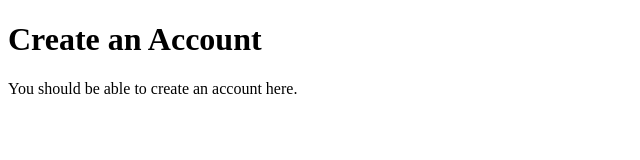
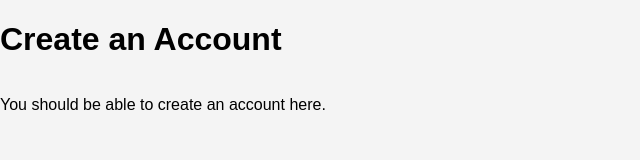
Before and after one commit to randmarl/WAD_Group_Q, a plain HTML site: page CreateAccount.html in a window 1280 px wide. Shown: the whole page, without its empty margins (0-640 px from the left). Drawn offline with Linux system fonts and the light colour scheme.

Commit message:
change CreateAccount.html file

```diff
--- a/CreateAccount.html
+++ b/CreateAccount.html
@@ -5,6 +5,7 @@
     <meta charset="UTF-8">
     <meta name="viewport" content="width=device-width, initial-scale=1.0">
     <title>Create Account</title>
+    <link href="res/css/style.css" rel="stylesheet" />
 </head>
 <body>
     <h1>Create an Account</h1>
```
